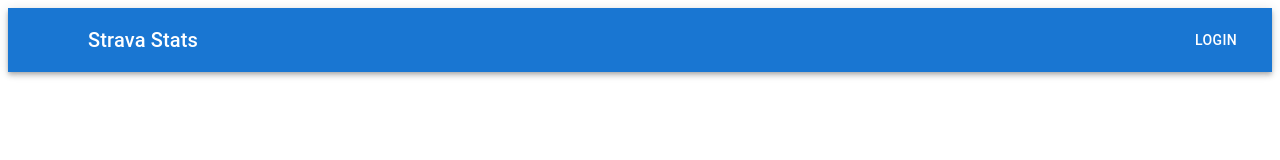
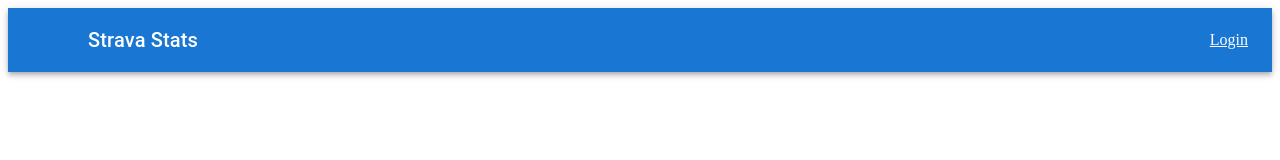
Before and after one commit to jonathanrz/strava-stats, a React (Create React App) app: page / in a window 1280 px wide. Shown: the top 160 px of the page. Built offline with nearby package versions, Linux system fonts and the light colour scheme; some icons are missing.

Commit message:
strava login link

```diff
--- a/src/App.js
+++ b/src/App.js
@@ -2,7 +2,7 @@
 import Box from '@material-ui/core/Box';
 import Toolbar from '@material-ui/core/Toolbar';
 import Typography from '@material-ui/core/Typography';
-import Button from '@material-ui/core/Button';
+import Link from '@material-ui/core/Link';
 import IconButton from '@material-ui/core/IconButton';
 import MenuIcon from '@material-ui/icons/Menu';
 
@@ -23,7 +23,7 @@
           <Typography variant="h6" component="div" sx={{ flexGrow: 1 }}>
             Strava Stats
           </Typography>
-          <Button color="inherit">Login</Button>
+          <Link color="inherit" href='http://www.strava.com/oauth/authorize?client_id=68485&response_type=code&redirect_uri=http://localhost/exchange_token&approval_prompt=force&scope=read'>Login</Link>
         </Toolbar>
       </AppBar>
     </Box>
```
